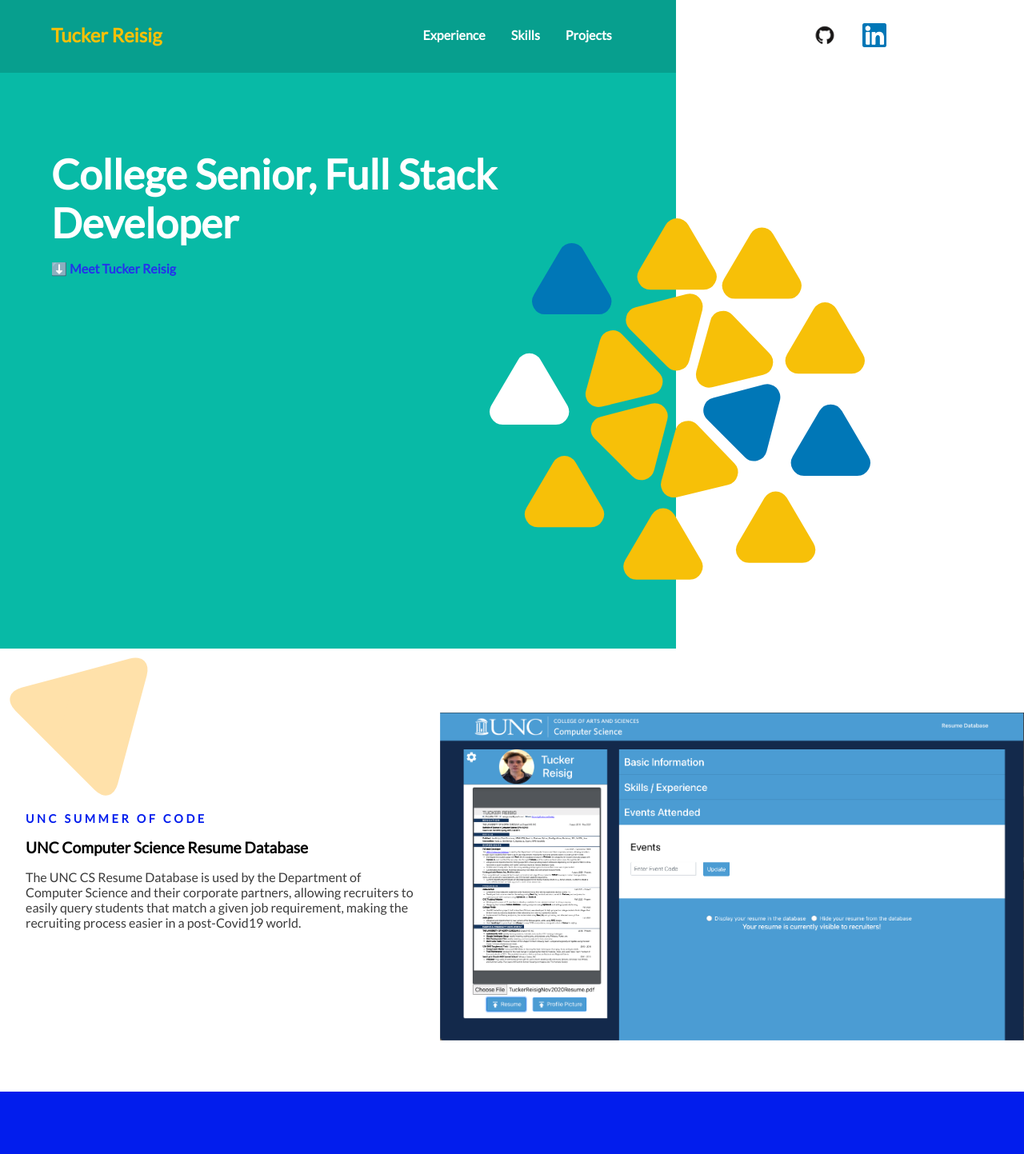
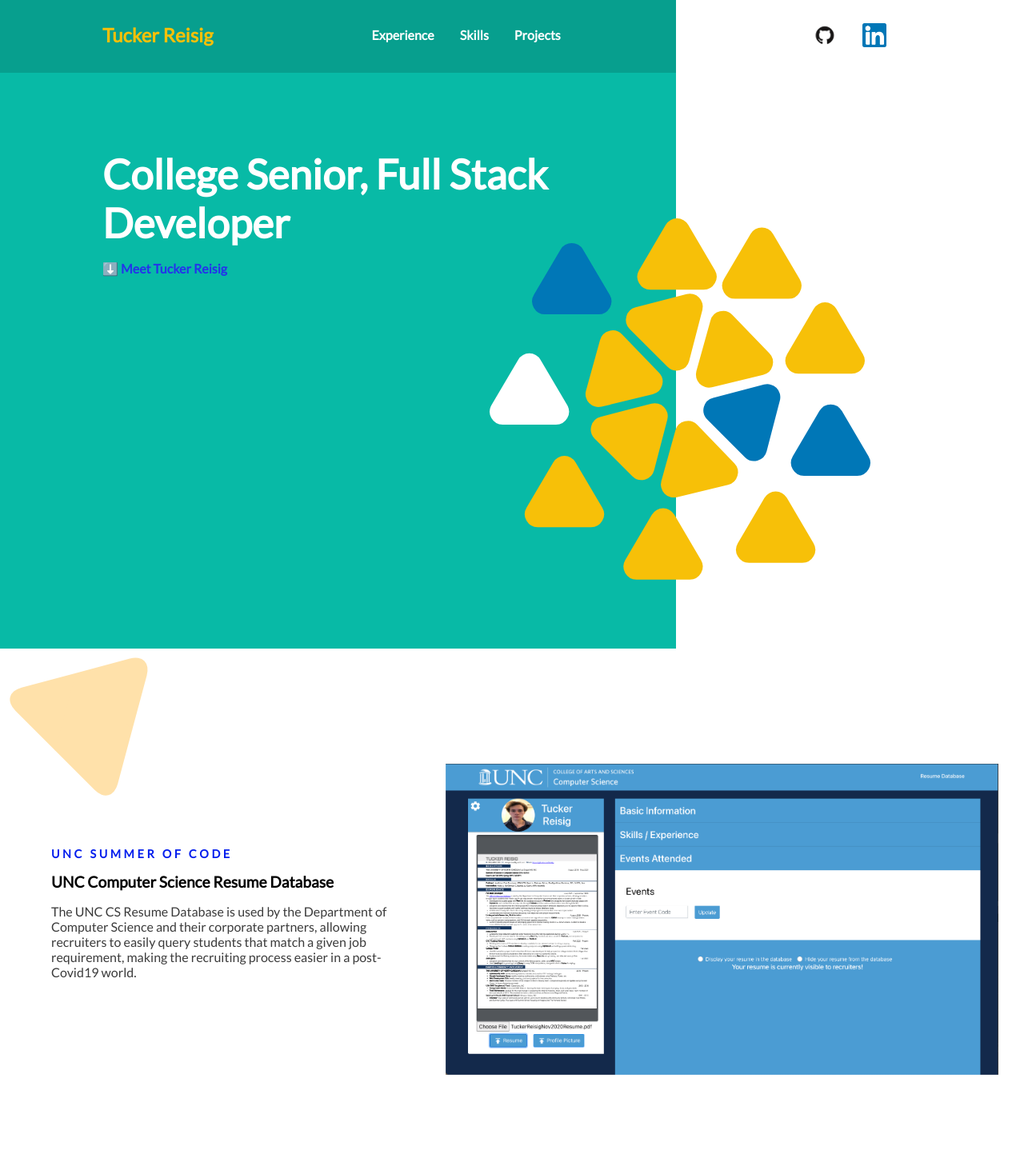
Before and after one commit to treisig/my_website, a React (Create React App) app: page / in a window 1280 px wide. Shown: the top 1443 px of the page at 80% size. Built offline with nearby package versions, Linux system fonts and the light colour scheme.

Commit message:
a few 1250

```diff
--- a/src/styles/_home.scss
+++ b/src/styles/_home.scss
@@ -139,3 +139,12 @@ img {
     color: unset;
   }
 }
+
+@media only screen and (min-width: 1250px) {
+  .main-div {
+    padding: 2em 8em 2em 8em !important;
+  }
+  .left-home-text {
+    padding-left: 8em !important;
+  }
+}
--- a/src/styles/_summer.scss
+++ b/src/styles/_summer.scss
@@ -105,4 +105,10 @@ $my_blue: #021ded;
     margin-left: 2em;
     margin-top: 1em;
   }
+
+  @media only screen and (min-width: 1250px) {
+    .summer-div {
+      padding: 8em 4em;
+    }
+  }
 }
--- a/src/styles/main.css
+++ b/src/styles/main.css
@@ -138,6 +138,15 @@ img {
   color: unset;
 }
 
+@media only screen and (min-width: 1250px) {
+  .main-div {
+    padding: 2em 8em 2em 8em !important;
+  }
+  .left-home-text {
+    padding-left: 8em !important;
+  }
+}
+
 .summer-div {
   display: -webkit-box;
   display: -ms-flexbox;
@@ -231,6 +240,12 @@ img {
   .right-img {
     margin-left: 2em;
     margin-top: 1em;
+  }
+}
+
+@media only screen and (min-width: 800px) and (min-width: 1250px) {
+  .summer-div {
+    padding: 8em 4em;
   }
 }
 
```
Also changed, not shown: 1 other file (tests, documents, lock files or other folders).
